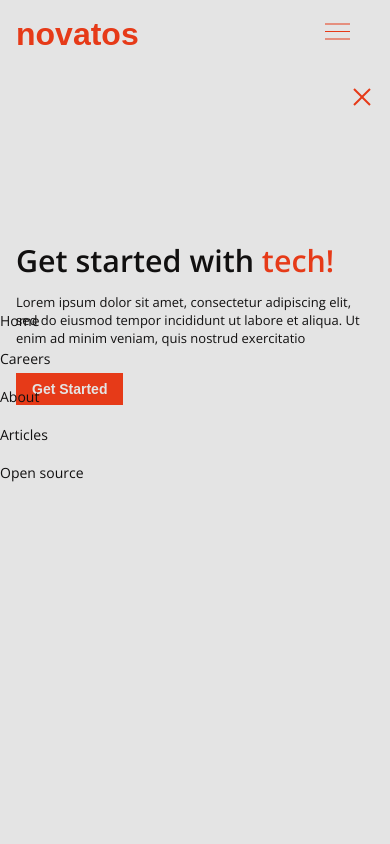
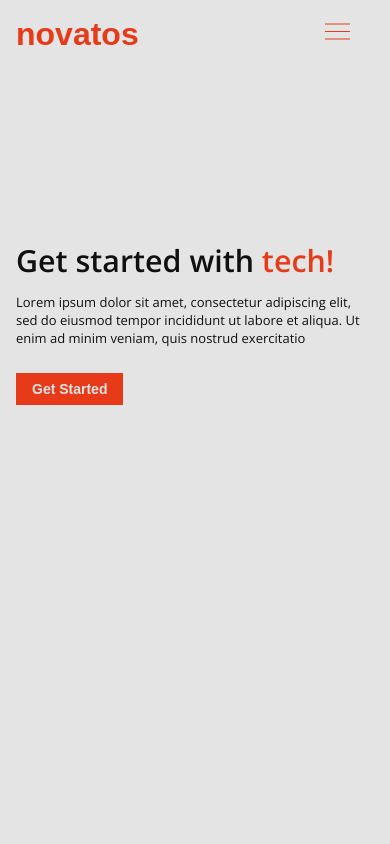
Before and after one commit to toriola998/novatos, a Vue app: page / in a window 390 px wide. Shown: the top 844 px of the page. Built offline with nearby package versions, Linux system fonts and the light colour scheme; a web font is replaced by a local one.

Commit message:
fixed nav issh:

```diff
--- a/src/components/Header.vue
+++ b/src/components/Header.vue
@@ -82,17 +82,18 @@ a {
 .close-menu {
   margin-right: 0;
 }
-@media (min-width: 700px) {
+@media (max-width: 700px) {
   .links {
     overflow: hidden;
     height: 100vh;
     width: 70vw;
     background-color: #e4e4e4;
-    position: absolute;
+    position: fixed;
     z-index: 10;
     transition: 0.5s transform ease;
     top: 0;
     left: 0;
+    padding: 1rem;
     transform: translateX(-100vw);
   }
   .show-links {
```
Also changed, not shown: 1 other file (tests, documents, lock files or other folders).
